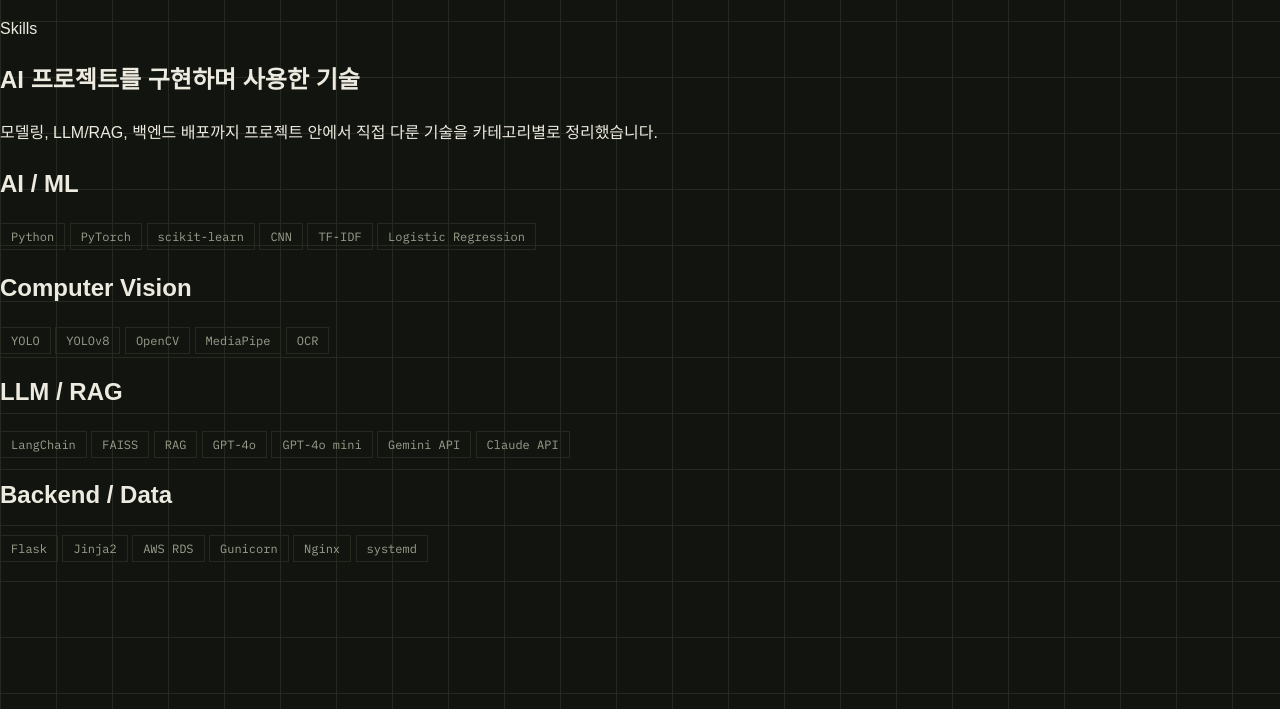
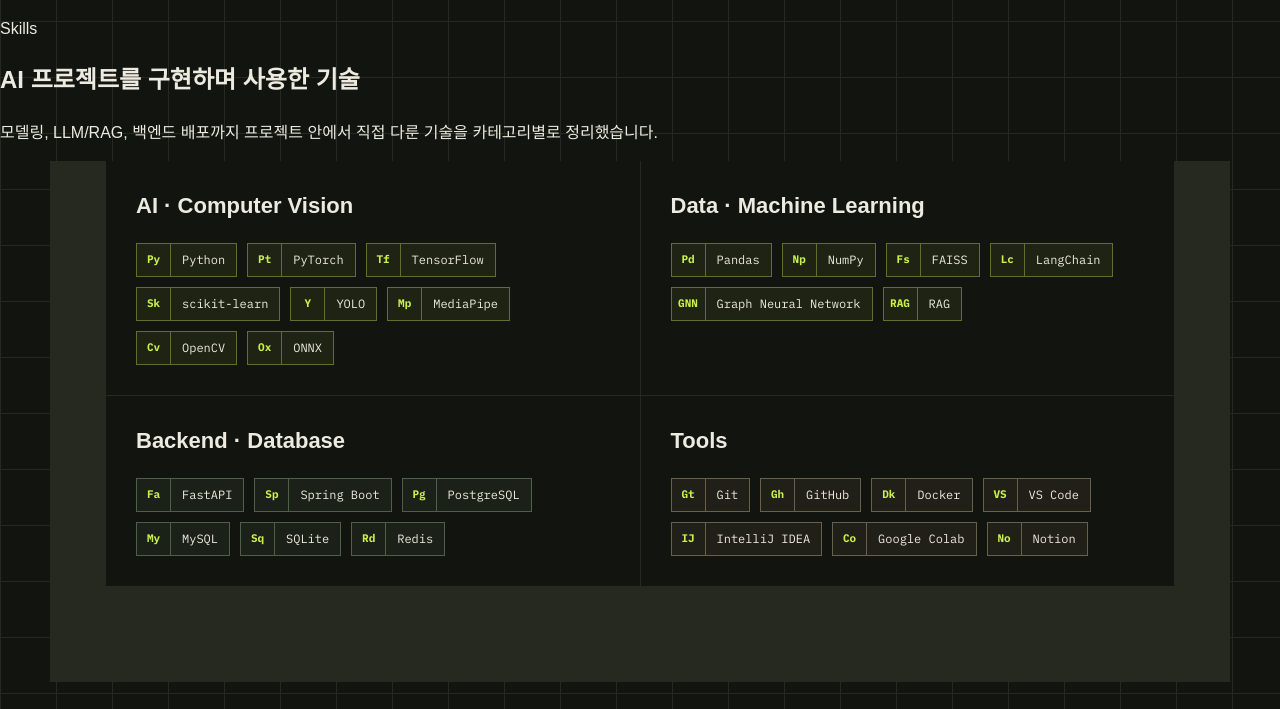
Before and after one commit to sheunn/portfolio, a Flask app: page /skills in a window 1280 px wide. Shown: the part 91-800 px from the top of the page. Run offline with Flask 3, Linux system fonts and the light colour scheme; some web fonts are replaced.

Commit message:
Refresh skills and homepage links

```diff
--- a/app.py
+++ b/app.py
@@ -68,11 +68,13 @@
     visit_count += 1
     featured_skills = [
         "Python",
-        "Flask",
+        "scikit-learn",
+        "Pandas",
+        "NumPy",
+        "TensorFlow",
+        "PyTorch",
+        "YOLO",
         "RAG",
-        "LangChain",
-        "YOLO",
-        "OpenCV",
     ]
     return render_template(
         "index.html",
--- a/data.py
+++ b/data.py
@@ -65,10 +65,10 @@
 ]
 
 skills = {
-    "AI / ML": ["Python", "PyTorch", "scikit-learn", "CNN", "TF-IDF", "Logistic Regression"],
-    "Computer Vision": ["YOLO", "YOLOv8", "OpenCV", "MediaPipe", "OCR"],
-    "LLM / RAG": ["LangChain", "FAISS", "RAG", "GPT-4o", "GPT-4o mini", "Gemini API", "Claude API"],
-    "Backend / Data": ["Flask", "Jinja2", "AWS RDS", "Gunicorn", "Nginx", "systemd"],
+    "AI · Computer Vision": ["Python", "PyTorch", "TensorFlow", "scikit-learn", "YOLO", "MediaPipe", "OpenCV", "ONNX"],
+    "Data · Machine Learning": ["Pandas", "NumPy", "FAISS", "LangChain", "Graph Neural Network", "RAG"],
+    "Backend · Database": ["FastAPI", "Spring Boot", "PostgreSQL", "MySQL", "SQLite", "Redis"],
+    "Tools": ["Git", "GitHub", "Docker", "VS Code", "IntelliJ IDEA", "Google Colab", "Notion"],
 }
 
 # experiences는 projects처럼 slug를 key로 쓰는 상세 페이지용 데이터입니다.
--- a/static/css/style.css
+++ b/static/css/style.css
@@ -699,6 +699,75 @@
     color: var(--paper-dim);
 }
 
+/* ---------- SKILLS ---------- */
+.card-grid {
+    max-width: 1180px;
+    margin: 0 auto;
+    padding: 0 56px 96px;
+    display: grid;
+    grid-template-columns: repeat(2, minmax(0, 1fr));
+    gap: 1px;
+    background: var(--grid-line);
+}
+
+.skill-card {
+    background: var(--ink);
+    padding: 30px;
+}
+
+.skill-card h2 {
+    margin: 0 0 22px;
+    color: var(--paper);
+    font-size: 22px;
+    line-height: 1.35;
+}
+
+.skill-badge-list {
+    display: flex;
+    flex-wrap: wrap;
+    gap: 10px;
+}
+
+.skill-badge {
+    --badge-accent: var(--signal-dim);
+    display: inline-flex;
+    align-items: center;
+    min-height: 34px;
+    border: 1px solid color-mix(in srgb, var(--badge-accent) 55%, var(--grid-line));
+    background: color-mix(in srgb, var(--badge-accent) 10%, var(--ink));
+    color: var(--paper);
+    font-family: "IBM Plex Mono", monospace;
+    font-size: 12px;
+}
+
+.skill-icon {
+    min-width: 34px;
+    align-self: stretch;
+    display: inline-flex;
+    align-items: center;
+    justify-content: center;
+    border-right: 1px solid color-mix(in srgb, var(--badge-accent) 55%, var(--grid-line));
+    color: var(--signal);
+    font-size: 11px;
+    font-weight: 700;
+}
+
+.skill-badge span:last-child {
+    padding: 0 11px;
+}
+
+.skill-card-tone-2 .skill-badge {
+    --badge-accent: #8fa83a;
+}
+
+.skill-card-tone-3 .skill-badge {
+    --badge-accent: #6f8f68;
+}
+
+.skill-card-tone-4 .skill-badge {
+    --badge-accent: #9a8f68;
+}
+
 /* ---------- DETAIL ---------- */
 .detail-page {
     max-width: 920px;
@@ -849,6 +918,11 @@
         padding: 0 24px 64px;
     }
 
+    .card-grid {
+        grid-template-columns: 1fr;
+        padding: 0 24px 64px;
+    }
+
     .sub-hero,
     .list-sheet,
     .experience-timeline,
--- a/templates/skills.html
+++ b/templates/skills.html
@@ -3,6 +3,36 @@
 {% block title %}Skills | 김시은 Portfolio{% endblock %}
 
 {% block content %}
+{% set skill_icons = {
+    "Python": "Py",
+    "PyTorch": "Pt",
+    "TensorFlow": "Tf",
+    "scikit-learn": "Sk",
+    "YOLO": "Y",
+    "MediaPipe": "Mp",
+    "OpenCV": "Cv",
+    "ONNX": "Ox",
+    "Pandas": "Pd",
+    "NumPy": "Np",
+    "FAISS": "Fs",
+    "LangChain": "Lc",
+    "Graph Neural Network": "GNN",
+    "RAG": "RAG",
+    "FastAPI": "Fa",
+    "Spring Boot": "Sp",
+    "PostgreSQL": "Pg",
+    "MySQL": "My",
+    "SQLite": "Sq",
+    "Redis": "Rd",
+    "Git": "Gt",
+    "GitHub": "Gh",
+    "Docker": "Dk",
+    "VS Code": "VS",
+    "IntelliJ IDEA": "IJ",
+    "Google Colab": "Co",
+    "Notion": "No"
+} %}
+
 <section class="page-heading">
     <p class="eyebrow">Skills</p>
     <h1>AI 프로젝트를 구현하며 사용한 기술</h1>
@@ -11,11 +41,14 @@
 
 <section class="card-grid">
     {% for category, skill_list in skills.items() %}
-        <article class="skill-card">
+        <article class="skill-card skill-card-tone-{{ loop.index }}">
             <h2>{{ category }}</h2>
-            <div class="tag-list">
+            <div class="skill-badge-list">
                 {% for skill in skill_list %}
-                    <span class="tag">{{ skill }}</span>
+                    <span class="skill-badge">
+                        <span class="skill-icon">{{ skill_icons.get(skill, skill[:2]|upper) }}</span>
+                        <span>{{ skill }}</span>
+                    </span>
                 {% endfor %}
             </div>
         </article>
```
Also changed, not shown: templates/index.html (+8 -8 lines).
